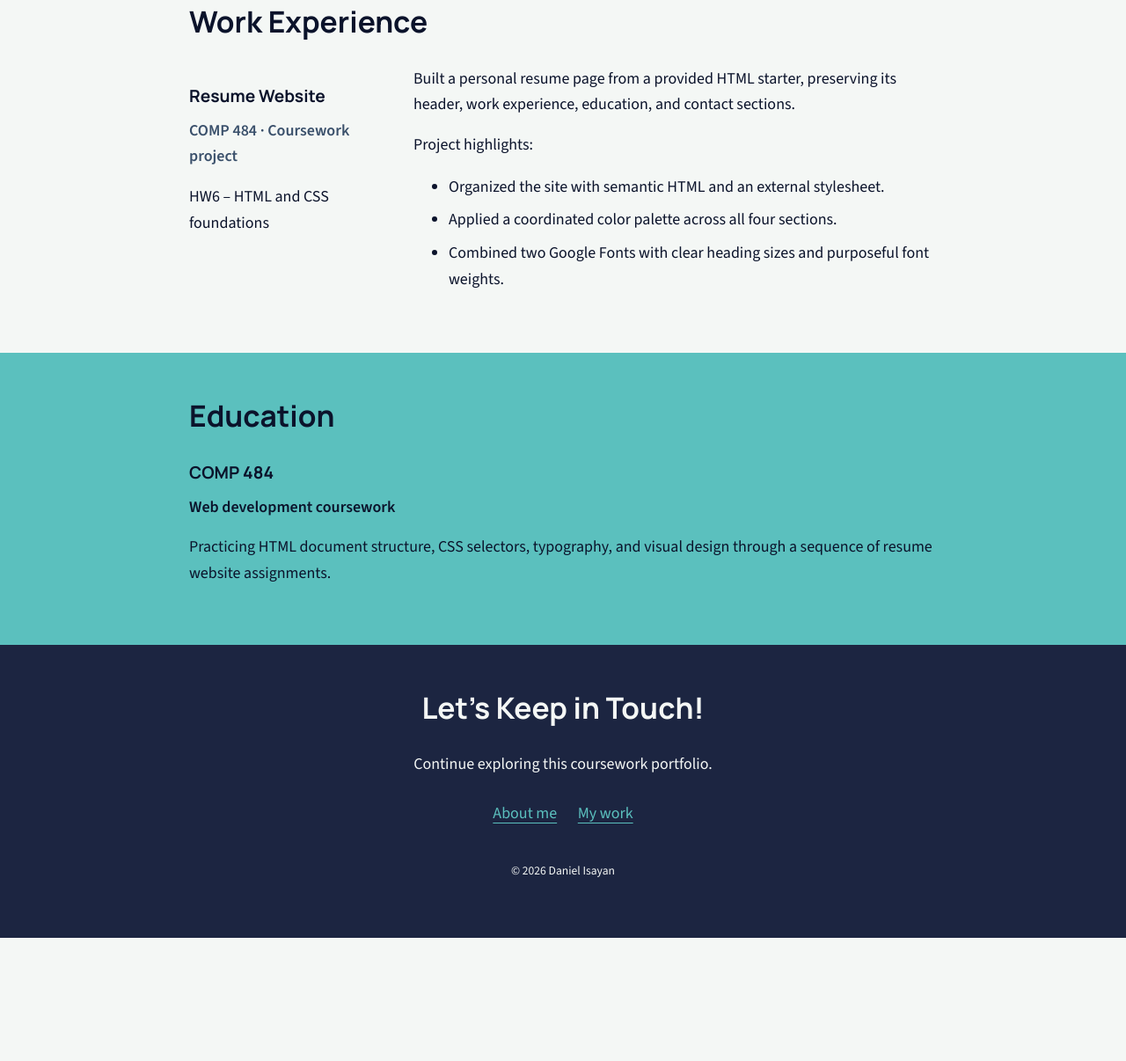
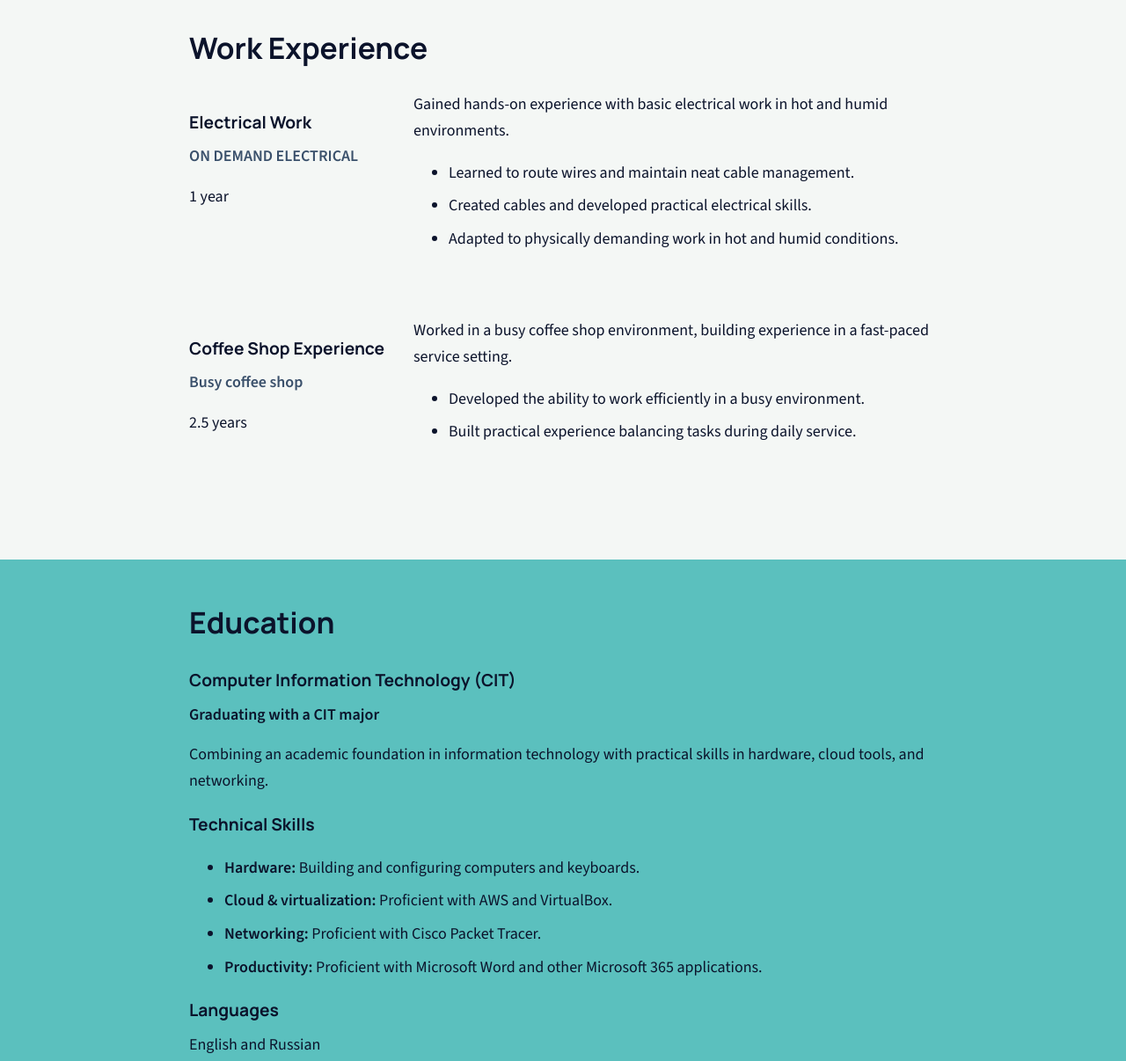
Before and after one commit to killerpigwolf/comp484-hw7, a plain HTML site: page index.html in a window 1280 px wide. Shown: the part 388-1594 px from the top of the page at 88% size. Before the commit the page ends 1454 px from the top, so only its background shows below. Drawn offline with nearby package versions, Linux system fonts and the light colour scheme.

Commit message:
Personalize resume with experience, technical skills, and contact information

```diff
--- a/css/styles.css
+++ b/css/styles.css
@@ -80,3 +80,6 @@ footer { text-align: center; }
     .profile-img { width: 180px; margin-bottom: 24px; }
     .work .column-wide { margin-top: 24px; }
 }
+
+.job { display: flow-root; }
+.job + .job { margin-top: 32px; }
--- a/index.html
+++ b/index.html
@@ -3,7 +3,7 @@
     <head>
         <meta charset="UTF-8">
         <meta name="viewport" content="width=device-width, initial-scale=1.0">
-        <meta name="description" content="Daniel Isayan's web development coursework and resume site.">
+        <meta name="description" content="Daniel Isayan's resume: computer information technology, electrical work, customer service, and technical skills.">
         <title>Daniel Isayan | Resume</title>
         <link rel="preconnect" href="https://fonts.googleapis.com">
         <link rel="preconnect" href="https://fonts.gstatic.com" crossorigin>
@@ -15,10 +15,10 @@
             <div class="content-wrap">
                 <img class="profile-img column-narrow" src="images/profile.svg" alt="Daniel Isayan monogram" width="300" height="300">
                 <div class="column-wide">
-                    <p class="eyebrow">Learning by building</p>
+                    <p class="eyebrow">Technology &amp; hands-on problem solving</p>
                     <h1>Daniel Isayan</h1>
-                    <h2>Web Development Student</h2>
-                    <p class="intro">Exploring how thoughtful structure, typography, and color come together on the web. This resume site documents my hands-on HTML and CSS coursework.</p>
+                    <h2>Computer Information Technology Major</h2>
+                    <p class="intro">Graduating with a major in Computer Information Technology (CIT). I combine hands-on technical skills with experience in electrical work and a busy coffee shop, and I speak English and Russian.</p>
                 </div>
             </div>
         </header>
@@ -26,39 +26,62 @@
             <section class="work" id="experience">
                 <div class="content-wrap">
                     <h2>Work Experience</h2>
-                    <!-- Coursework is identified explicitly; no employment history is assumed. -->
-                    <div class="column-narrow">
-                        <h3>Resume Website</h3>
-                        <p class="detail">COMP 484 &middot; Coursework project</p>
-                        <p>HW6 &ndash; HTML and CSS foundations</p>
+                    <div class="job">
+                        <div class="column-narrow">
+                            <h3>Electrical Work</h3>
+                            <p class="detail">ON DEMAND ELECTRICAL</p>
+                            <p>1 year</p>
+                        </div>
+                        <div class="column-wide">
+                            <p>Gained hands-on experience with basic electrical work in hot and humid environments.</p>
+                            <ul>
+                                <li>Learned to route wires and maintain neat cable management.</li>
+                                <li>Created cables and developed practical electrical skills.</li>
+                                <li>Adapted to physically demanding work in hot and humid conditions.</li>
+                            </ul>
+                        </div>
                     </div>
-                    <div class="column-wide">
-                        <p>Built a personal resume page from a provided HTML starter, preserving its header, work experience, education, and contact sections.</p>
-                        <p>Project highlights:</p>
-                        <ul>
-                            <li>Organized the site with semantic HTML and an external stylesheet.</li>
-                            <li>Applied a coordinated color palette across all four sections.</li>
-                            <li>Combined two Google Fonts with clear heading sizes and purposeful font weights.</li>
-                        </ul>
+                    <div class="job">
+                        <div class="column-narrow">
+                            <h3>Coffee Shop Experience</h3>
+                            <p class="detail">Busy coffee shop</p>
+                            <p>2.5 years</p>
+                        </div>
+                        <div class="column-wide">
+                            <p>Worked in a busy coffee shop environment, building experience in a fast-paced service setting.</p>
+                            <ul>
+                                <li>Developed the ability to work efficiently in a busy environment.</li>
+                                <li>Built practical experience balancing tasks during daily service.</li>
+                            </ul>
+                        </div>
                     </div>
                 </div>
             </section>
             <section class="education" id="education">
                 <div class="content-wrap">
                     <h2>Education</h2>
-                    <h3>COMP 484</h3>
-                    <p class="detail">Web development coursework</p>
-                    <p>Practicing HTML document structure, CSS selectors, typography, and visual design through a sequence of resume website assignments.</p>
+                    <h3>Computer Information Technology (CIT)</h3>
+                    <p class="detail">Graduating with a CIT major</p>
+                    <p>Combining an academic foundation in information technology with practical skills in hardware, cloud tools, and networking.</p>
+                    <h3>Technical Skills</h3>
+                    <ul>
+                        <li><strong>Hardware:</strong> Building and configuring computers and keyboards.</li>
+                        <li><strong>Cloud &amp; virtualization:</strong> Proficient with AWS and VirtualBox.</li>
+                        <li><strong>Networking:</strong> Proficient with Cisco Packet Tracer.</li>
+                        <li><strong>Productivity:</strong> Proficient with Microsoft Word and other Microsoft 365 applications.</li>
+                    </ul>
+                    <h3>Languages</h3>
+                    <p>English and Russian</p>
                 </div>
             </section>
         </main>
         <footer id="contact">
             <div class="content-wrap">
                 <h2>Let's Keep in Touch!</h2>
-                <p>Continue exploring this coursework portfolio.</p>
+                <p>Get in touch by email or phone.</p>
                 <div class="contact-info">
-                    <a href="#about">About me</a>
-                    <a href="#experience">My work</a>
+                    <a href="mailto:isayandaniel@gmail.com">isayandaniel@gmail.com</a>
+                    <a href="tel:+17472048189">(747) 204-8189</a>
                 </div>
                 <p class="copyright">&copy; 2026 Daniel Isayan</p>
             </div>
```
Also changed, not shown: 1 other file.
